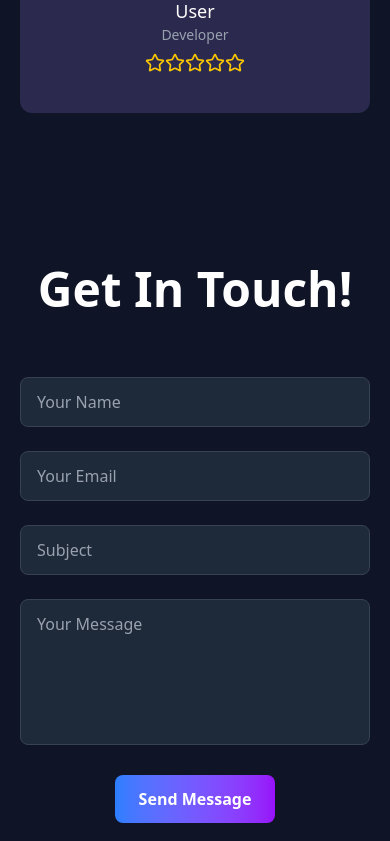
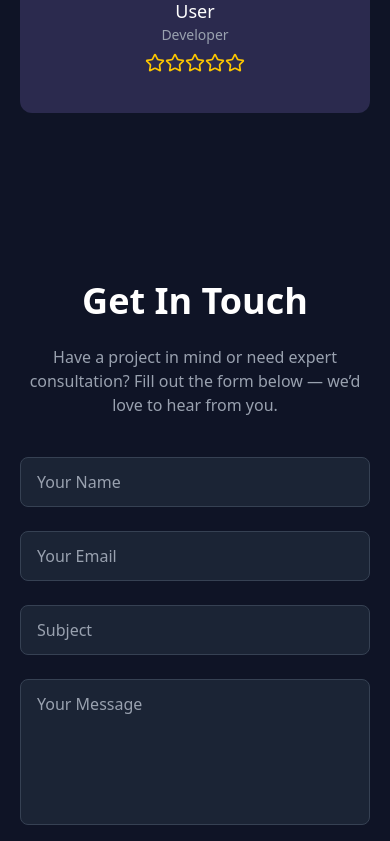
Before and after one commit to hamza-frontend/Ace-Analytics, a React (Vite) app: page / in a window 390 px wide. Shown: the part 7238-8079 px from the top of the page. Built offline with nearby package versions, Linux system fonts and the light colour scheme.

Commit message:
content updated

```diff
--- a/src/components/ContactForm.jsx
+++ b/src/components/ContactForm.jsx
@@ -1,4 +1,6 @@
 import { useState } from "react";
+import { Mail, Phone, MapPin } from "lucide-react";
+import Map from "./Map";
 
 export default function ContactForm() {
   const [form, setForm] = useState({
@@ -15,60 +17,44 @@ export default function ContactForm() {
   const handleSubmit = (e) => {
     e.preventDefault();
     console.log("Form submitted:", form);
-    // you can add API call or email integration here
+    // You can integrate email service or API here
   };
 
   return (
-    <section id="contact-us" className="bg-[#0F1426] text-white py-16 ">
-      <div className="custom-container">
-        <div className="max-w-3xl mx-auto">
-          <h2 className="text-white font-semibold text-center text-5xl mb-16">
-            Get In Touch!
+    <section id="contact-us" className="bg-[#0F1426] text-white py-20">
+      <div className="custom-container grid lg:grid-cols-2 gap-12 items-center">
+        {/* Left: Form */}
+        <div>
+          <h2 className="font-bold text-4xl md:text-5xl mb-6 text-center md:text-left">
+            Get In Touch
           </h2>
+          <p className="text-gray-400 mb-10 text-center md:text-left max-w-lg">
+            Have a project in mind or need expert consultation? Fill out the
+            form below — we’d love to hear from you.
+          </p>
+
           <form onSubmit={handleSubmit} className="space-y-6">
-            {/* Name */}
-            <div>
+            {["name", "email", "subject"].map((field) => (
+              <div key={field}>
                 <input
-                type="text"
-                name="name"
-                value={form.name}
+                  type={field === "email" ? "email" : "text"}
+                  name={field}
+                  value={form[field]}
                   onChange={handleChange}
-                placeholder="Your Name"
-                className="w-full px-4 py-3 bg-gray-800 border border-gray-700 rounded-lg text-white placeholder-gray-400
+                  placeholder={
+                    field === "name"
+                      ? "Your Name"
+                      : field === "email"
+                      ? "Your Email"
+                      : "Subject"
+                  }
+                  className="w-full px-4 py-3 bg-gray-800/80 border border-gray-700 rounded-lg text-white placeholder-gray-400
                   focus:outline-none focus:ring-2 focus:ring-teal-400 focus:border-transparent transition-all duration-300"
                   required
                 />
               </div>
+            ))}
 
-            {/* Email */}
-            <div>
-              <input
-                type="email"
-                name="email"
-                value={form.email}
-                onChange={handleChange}
-                placeholder="Your Email"
-                className="w-full px-4 py-3 bg-gray-800 border border-gray-700 rounded-lg text-white placeholder-gray-400
-              focus:outline-none focus:ring-2 focus:ring-teal-400 focus:border-transparent transition-all duration-300"
-                required
-              />
-            </div>
-
-            {/* Subject */}
-            <div>
-              <input
-                type="text"
-                name="subject"
-                value={form.subject}
-                onChange={handleChange}
-                placeholder="Subject"
-                className="w-full px-4 py-3 bg-gray-800 border border-gray-700 rounded-lg text-white placeholder-gray-400
-              focus:outline-none focus:ring-2 focus:ring-teal-400 focus:border-transparent transition-all duration-300"
-                required
-              />
-            </div>
-
-            {/* Message */}
             <div>
               <textarea
                 name="message"
@@ -76,24 +62,51 @@ export default function ContactForm() {
                 onChange={handleChange}
                 placeholder="Your Message"
                 rows="5"
-                className="w-full px-4 py-3 bg-gray-800 border border-gray-700 rounded-lg text-white placeholder-gray-400
+                className="w-full px-4 py-3 bg-gray-800/80 border border-gray-700 rounded-lg text-white placeholder-gray-400
                 focus:outline-none focus:ring-2 focus:ring-teal-400 focus:border-transparent transition-all duration-300 resize-none"
                 required
               />
             </div>
 
-            {/* Submit Button */}
-            <div className="text-center">
+            <div className="text-center md:text-left">
               <button
                 type="submit"
                 className="cursor-pointer bg-gradient-to-r from-blue-500 to-purple-600 hover:from-blue-600 hover:to-purple-700
-              text-white px-6 py-3 rounded-lg font-semibold transition-all duration-300 transform hover:scale-105"
+                text-white px-8 py-3 rounded-lg font-semibold transition-all duration-300 transform hover:scale-105 shadow-lg"
               >
                 Send Message
               </button>
             </div>
           </form>
         </div>
+
+        {/* Right: Map + Contact Info in One Card */}
+        <div className="bg-gray-900/60 border border-gray-800 rounded-2xl overflow-hidden shadow-xl hover:shadow-2xl transition-all duration-300">
+          {/* Contact Info */}
+          <div className="p-6 border-b border-gray-800">
+            <h3 className="text-xl font-semibold mb-4 text-gradient bg-gradient-to-r from-blue-400 to-purple-500 bg-clip-text text-transparent">
+              Contact Us Manually
+            </h3>
+            <ul className="space-y-4 text-gray-300">
+              <li className="flex items-center gap-3">
+                <Mail className="text-teal-400" size={20} />
+                <span>info@aceanalytics.com</span>
+              </li>
+              <li className="flex items-center gap-3">
+                <Phone className="text-teal-400" size={20} />
+                <span>+92 300 1234567</span>
+              </li>
+              <li className="flex items-center gap-3">
+                <MapPin className="text-teal-400" size={20} />
+                <span>Lahore, Pakistan</span>
+              </li>
+            </ul>
+          </div>
+          {/* Map */}
+          <div className=" w-full">
+            <Map />
+          </div>
+        </div>
       </div>
     </section>
   );
--- a/src/components/Map.jsx
+++ b/src/components/Map.jsx
@@ -2,8 +2,7 @@ import React from "react";
 
 const Map = () => {
   return (
-    <section className="py-20 bg-[#0F1426]">
-      <div className="custom-container rounded-lg">
+    <div className="p-6 rounded-lg">
       <iframe
         title="Our Location"
         src="https://www.google.com/maps/embed?pb=!1m18!1m12!1m3!1d3151.835434509366!2d144.9537363153187!3d-37.81627974202153!2m3!1f0!2f0!3f0!3m2!1i1024!2i768!4f13.1!3m3!1m2!1s0x6ad65d43f1f0a4c9%3A0x5045675218ce7e0!2sVictoria%2C%20Australia!5e0!3m2!1sen!2s!4v1614652361055!5m2!1sen!2s"
@@ -14,7 +13,6 @@ const Map = () => {
         loading="lazy"
       ></iframe>
     </div>
-    </section>
   );
 };
 
--- a/src/components/Revenue.jsx
+++ b/src/components/Revenue.jsx
@@ -11,12 +11,12 @@ export default function RevenueSection() {
           </p>
 
           <h2 className="text-2xl md:text-4xl font-bold text-white mb-4 md:leading-snug">
-            We've Help Businesses <br /> Increase Revenue
+            We Help Businesses <br /> Innovate and Grow
           </h2>
 
           <p className="text-white/80 text-sm md:text-base max-w-xl mx-auto mb-8">
-            But in certain circumstances and owing to the claims of duty or the
-            obligations of business it will frequently
+            Innovative IT, software, engineering, and R&D solutions that empower
+            businesses to achieve lasting success.
           </p>
 
           <Link
--- a/src/components/common/Footer.jsx
+++ b/src/components/common/Footer.jsx
@@ -81,8 +81,8 @@ export default function Footer() {
               <div className="w-16 h-1 bg-gradient-to-r from-blue-400 to-purple-500 mt-2 rounded-full md:mx-0 mx-auto"></div>
             </div>
             <p className="text-gray-400 mb-6 leading-relaxed md:text-left text-center">
-              Creating innovative solutions that transform the way businesses
-              operate and connect with their customers worldwide.
+              IT Consultancy, Software Development, R&D, and Electrical &
+              Mechanical Services all under one roof.
             </p>
 
             {/* Social Links */}
--- a/src/pages/AboutUs.jsx
+++ b/src/pages/AboutUs.jsx
@@ -13,9 +13,7 @@ export default function AboutUs() {
       {/* Hero Section */}
       <HeroSection
         title="About us"
-        description=" We are a trusted partner in IT Consultancy, Software Development, R&D,
-          and Electrical & Mechanical services. With years of expertise, we
-          deliver innovative solutions tailored to your business growth."
+        description="We are a trusted technology and engineering partner specializing in IT Consultancy, Software Development, R&D, and Electrical & Mechanical services. At Ace Analytics, we create innovative solutions that drive growth and lasting impact."
         banner="bg-[url('/about-us-hero.png')] bg-cover bg-center bg-no-repeat"
       />
       <OurStory />
--- a/src/pages/ContactUs.jsx
+++ b/src/pages/ContactUs.jsx
@@ -12,7 +12,6 @@ const ContactUs = () => {
         banner="bg-[url('/about-us-hero.png')] bg-cover bg-center bg-no-repeat"
       />
       <ContactForm />
-      <Map />
     </>
   );
 };
--- a/src/pages/services/Generators.jsx
+++ b/src/pages/services/Generators.jsx
@@ -32,7 +32,7 @@ export default function Generators() {
           </p>
         </div>
         <img
-          src="/about-generators.jpg"
+          src="/about-it-consultancy.jpg"
           alt="About Generators"
           className="rounded-lg"
         />
```
Also changed, not shown: src/components/OurStory.jsx (+15 -12 lines), src/components/common/Navbar.jsx (+6 -6 lines). Lines whose indentation alone changed are shown as unchanged.
